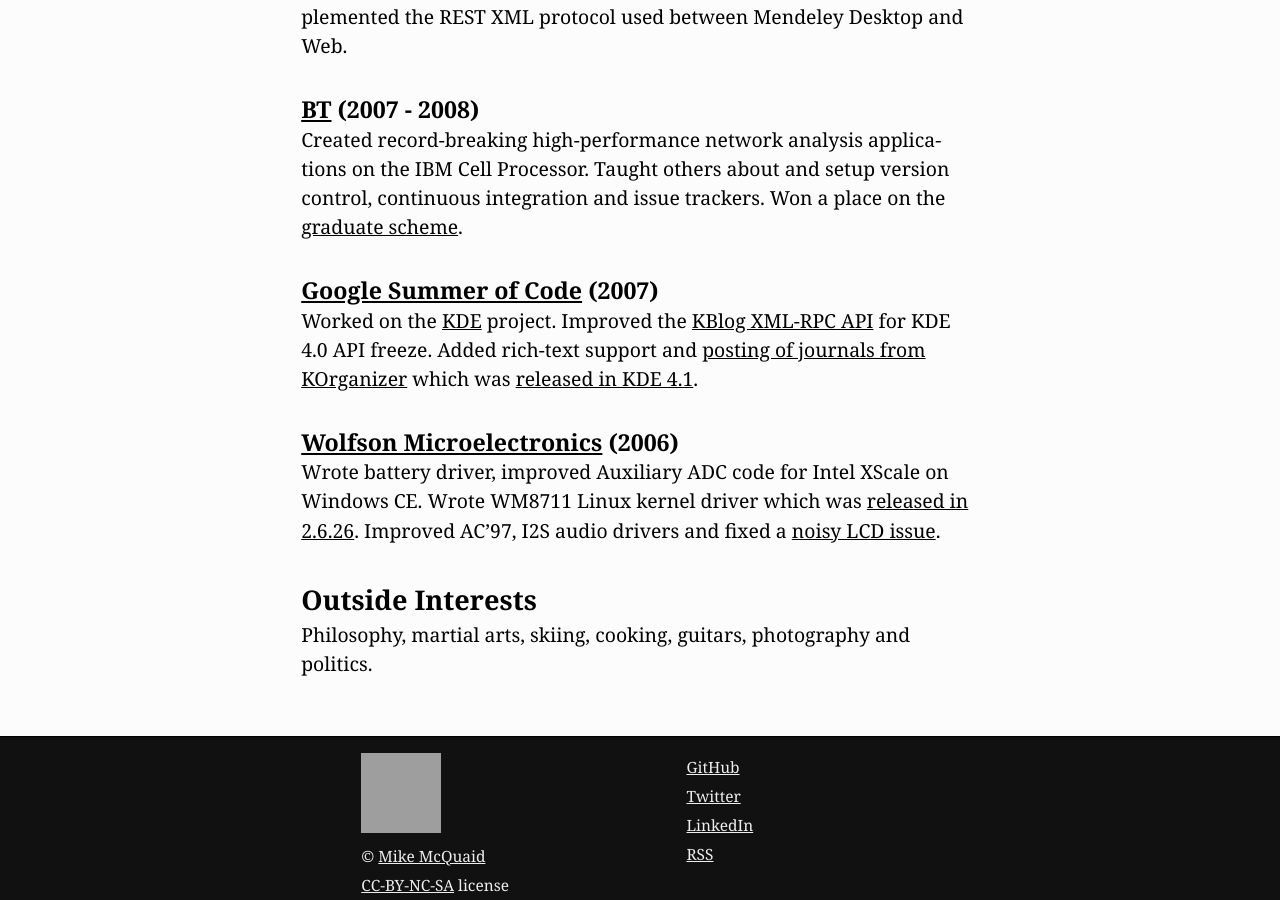
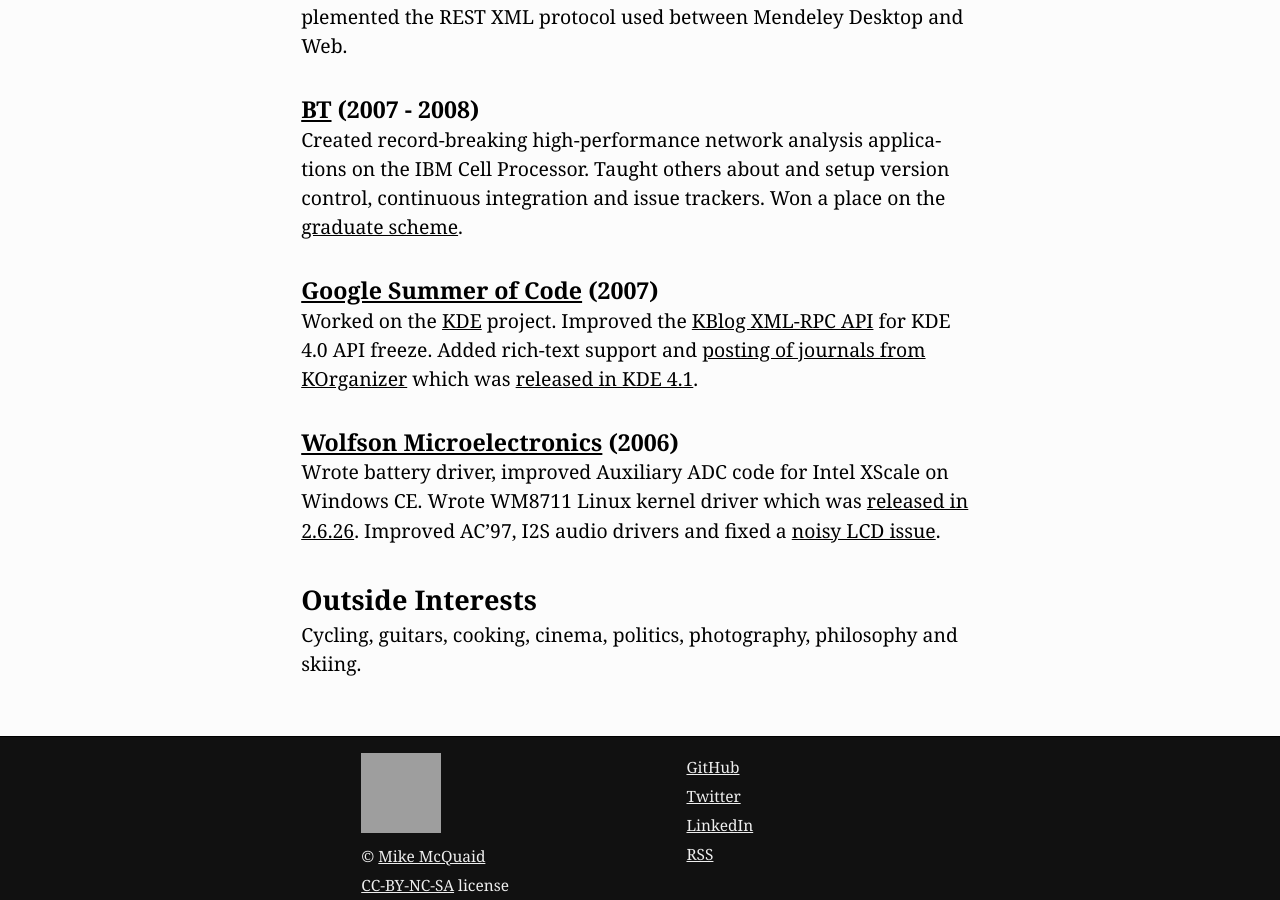
Before and after one commit to MikeMcQuaid/mikemcquaid.com, a Jekyll site: the page built from cv.markdown, in a window 1280 px wide and 900 px high, scrolled down 2741 px. Built offline with Jekyll 4.4.1, drawn with Linux system fonts in a browser that asks for light colours; Markdown is read by kramdown in place of the engine named in the settings; grey boxes are pictures that could not be loaded.

Commit message:
Update outside interests.

```diff
--- a/cv.markdown
+++ b/cv.markdown
@@ -69,4 +69,4 @@
 Wrote battery driver, improved Auxiliary ADC code for Intel XScale on Windows CE. Wrote WM8711 Linux kernel driver which was [released in 2.6.26](https://github.com/mirrors/linux-2.6/commit/bd6d417743d941c3e5eabb21abbcac9737f11061). Improved AC'97, I2S audio drivers and fixed a [noisy LCD issue](http://bugs.openembedded.org/show_bug.cgi?id=1316).
 
 ### Outside Interests
-Philosophy, martial arts, skiing, cooking, guitars, photography and politics.
+Cycling, guitars, cooking, cinema, politics, photography, philosophy and skiing.
```
